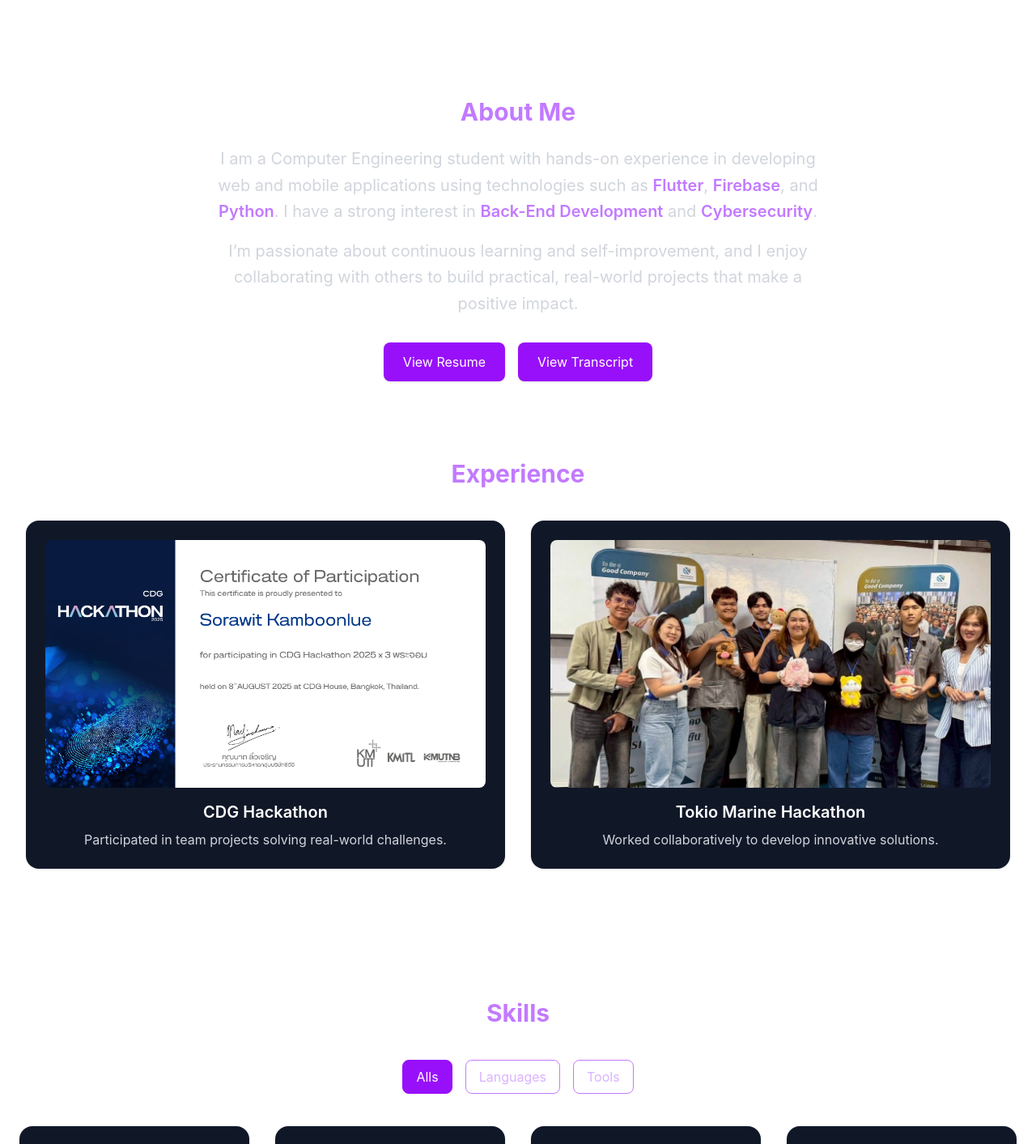
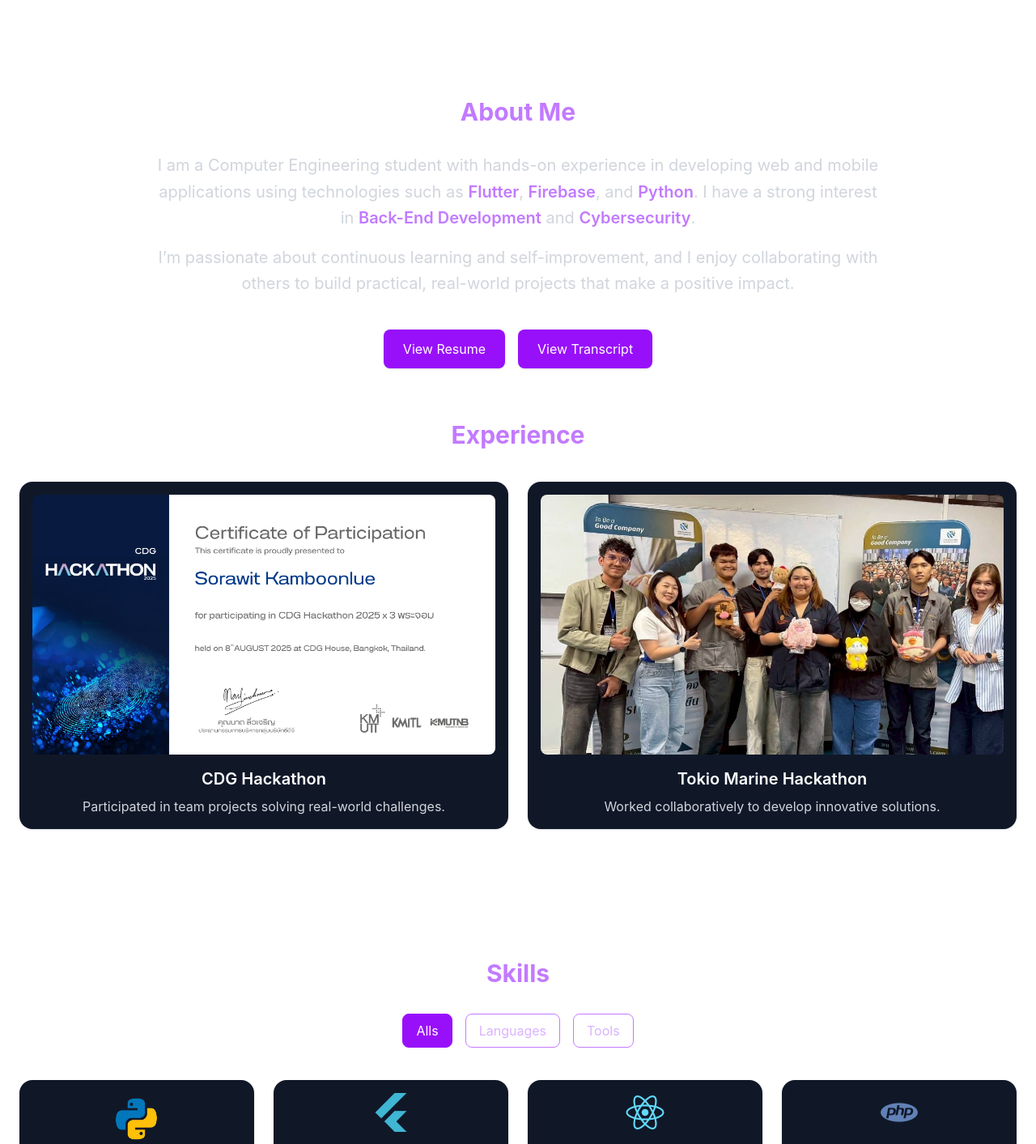
Before and after one commit to Sorawit114/Portfolio, a Next.js app: page / in a window 1280 px wide. Shown: the part 840-2253 px from the top of the page at 81% size. Built offline with nearby package versions, Linux system fonts and the light colour scheme.

Commit message:
ปรับสีปรับขนาด

```diff
--- a/src/components/Projects.js
+++ b/src/components/Projects.js
@@ -64,20 +64,20 @@
     : allProjects;
 
   return (
-    <section id={id} ref={ref} className="py-20 px-6">
-      <h2 className="text-3xl font-bold text-center mb-10 text-purple-400">
+    <section id={id} ref={ref} className="py-16 sm:py-20 px-4 sm:px-6">
+      <h2 className="text-2xl sm:text-3xl font-bold text-center mb-10 text-purple-400">
         Projects
       </h2>
-      <div className="grid gap-8 sm:grid-cols-1 md:grid-cols-2 lg:grid-cols-3 px-2 sm:px-4">
+      <div className="grid gap-6 sm:grid-cols-1 md:grid-cols-2 lg:grid-cols-3 px-2 sm:px-4">
         {filteredProjects.map((p) => (
           <div
             key={p.title}
-            className="p-6 bg-gray-900 rounded-2xl shadow hover:scale-105 transition"
+            className="p-4 bg-gray-900 rounded-2xl shadow hover:scale-105 transition"
           >
             <h3 className="text-xl font-semibold text-white">{p.title}</h3>
             <p className="mt-2 text-gray-300">{p.desc}</p>
 
-            <div className="flex flex-wrap gap-2 mt-3 mb-4">
+            <div className="flex flex-wrap gap-2 mt-3 mb-4 text-white">
               {p.skills.map((s, i) => (
                 <span
                   key={i}
--- a/src/components/Resume.js
+++ b/src/components/Resume.js
@@ -2,12 +2,15 @@
 
 export default function Resume({ id }) {
   return (
-    <section id={id} className="py-20 px-4 sm:px-8 text-center text-white">
-      <h2 className="text-3xl sm:text-3xl font-bold mb-6 text-purple-400">
+    <section
+      id={id}
+      className="py-16 sm:py-20 px-4 sm:px-6 text-center text-white"
+    >
+      <h2 className="text-2xl sm:text-3xl font-bold mb-8 text-purple-400">
         About Me
       </h2>
 
-      <div className="max-w-3xl mx-auto text-base sm:text-lg md:text-xl leading-relaxed text-gray-300 mb-8">
+      <div className="max-w-2xl sm:max-w-3xl lg:max-w-4xl mx-auto text-base sm:text-lg md:text-xl leading-relaxed text-gray-300 mb-10">
         <p>
           I am a Computer Engineering student with hands-on experience in
           developing web and mobile applications using technologies such as{" "}
@@ -28,7 +31,7 @@
         </p>
       </div>
 
-      <div className="flex flex-col sm:flex-row justify-center gap-4">
+      <div className="flex flex-col sm:flex-row justify-center gap-4 mb-12">
         <a
           href="/Resume.pdf"
           target="_blank"
@@ -48,12 +51,12 @@
         </a>
       </div>
 
-      <h2 className="text-2xl sm:text-3xl font-bold mt-24 mb-10 text-purple-400">
+      <h2 className="text-2xl sm:text-3xl font-bold mt-16 mb-10 text-purple-400">
         Experience
       </h2>
 
-      <div className="grid gap-8 sm:grid-cols-1 md:grid-cols-2 px-4 sm:px-0">
-        <div className="p-6 bg-gray-900 rounded-2xl shadow hover:scale-105 transition">
+      <div className="grid gap-6 sm:grid-cols-1 md:grid-cols-2 px-2 sm:px-0">
+        <div className="p-4 bg-gray-900 rounded-2xl shadow hover:scale-105 transition">
           <div className="w-full aspect-[16/9] overflow-hidden rounded-lg mb-4">
             <img
               src="/CDG.png"
@@ -67,7 +70,7 @@
           </p>
         </div>
 
-        <div className="p-6 bg-gray-900 rounded-2xl shadow hover:scale-105 transition">
+        <div className="p-4 bg-gray-900 rounded-2xl shadow hover:scale-105 transition">
           <div className="w-full aspect-[16/9] overflow-hidden rounded-lg mb-4">
             <img
               src="/Tokiomarine.JPEG"
--- a/src/components/Skills.js
+++ b/src/components/Skills.js
@@ -29,8 +29,10 @@
   }, [filter]);
 
   return (
-    <section id={id} className="py-20 px-6 text-center">
-      <h2 className="text-3xl font-bold mb-10 text-purple-400">Skills</h2>
+    <section id={id} className="py-16 sm:py-20 px-4 sm:px-6 text-center">
+      <h2 className="text-2xl sm:text-3xl font-bold mb-8 text-purple-400">
+        Skills
+      </h2>
 
       <div className="flex justify-center gap-4 mb-10">
         {["All", "Language", "Tool"].map((cat) => (
@@ -48,12 +50,12 @@
         ))}
       </div>
 
-      <div className="grid grid-cols-2 md:grid-cols-4 gap-8 text-center">
+      <div className="grid grid-cols-2 md:grid-cols-4 gap-6 text-center">
         {filteredSkills.map((skill) => (
           <div
             key={skill.name}
             onClick={() => onSkillClick(skill.name)}
-            className={`p-6 rounded-2xl shadow hover:scale-105 transition cursor-pointer ${
+            className={`p-4 rounded-2xl shadow hover:scale-105 transition cursor-pointer ${
               selectedSkill === skill.name
                 ? "bg-purple-600 text-white"
                 : "bg-gray-900 text-white"
```
